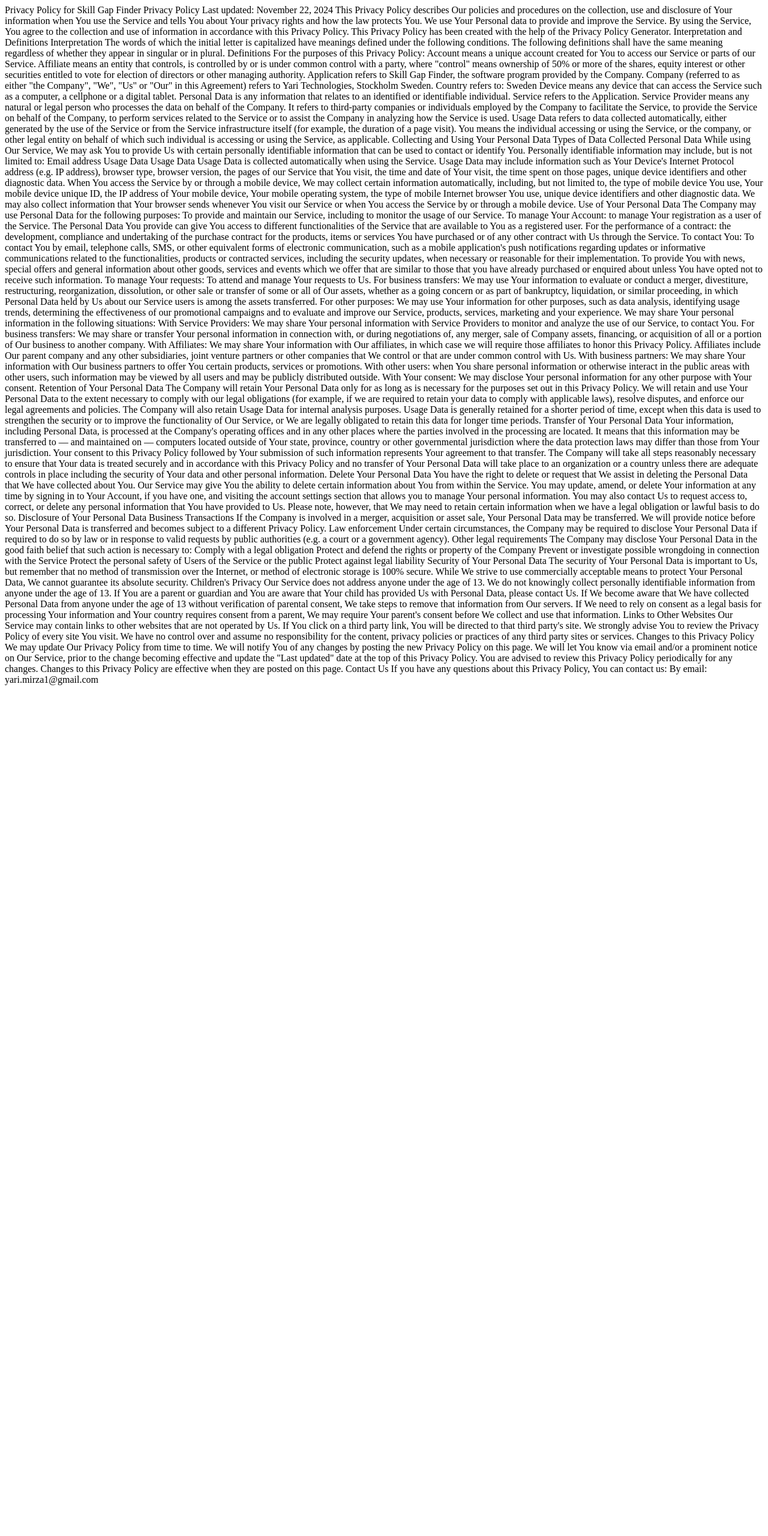
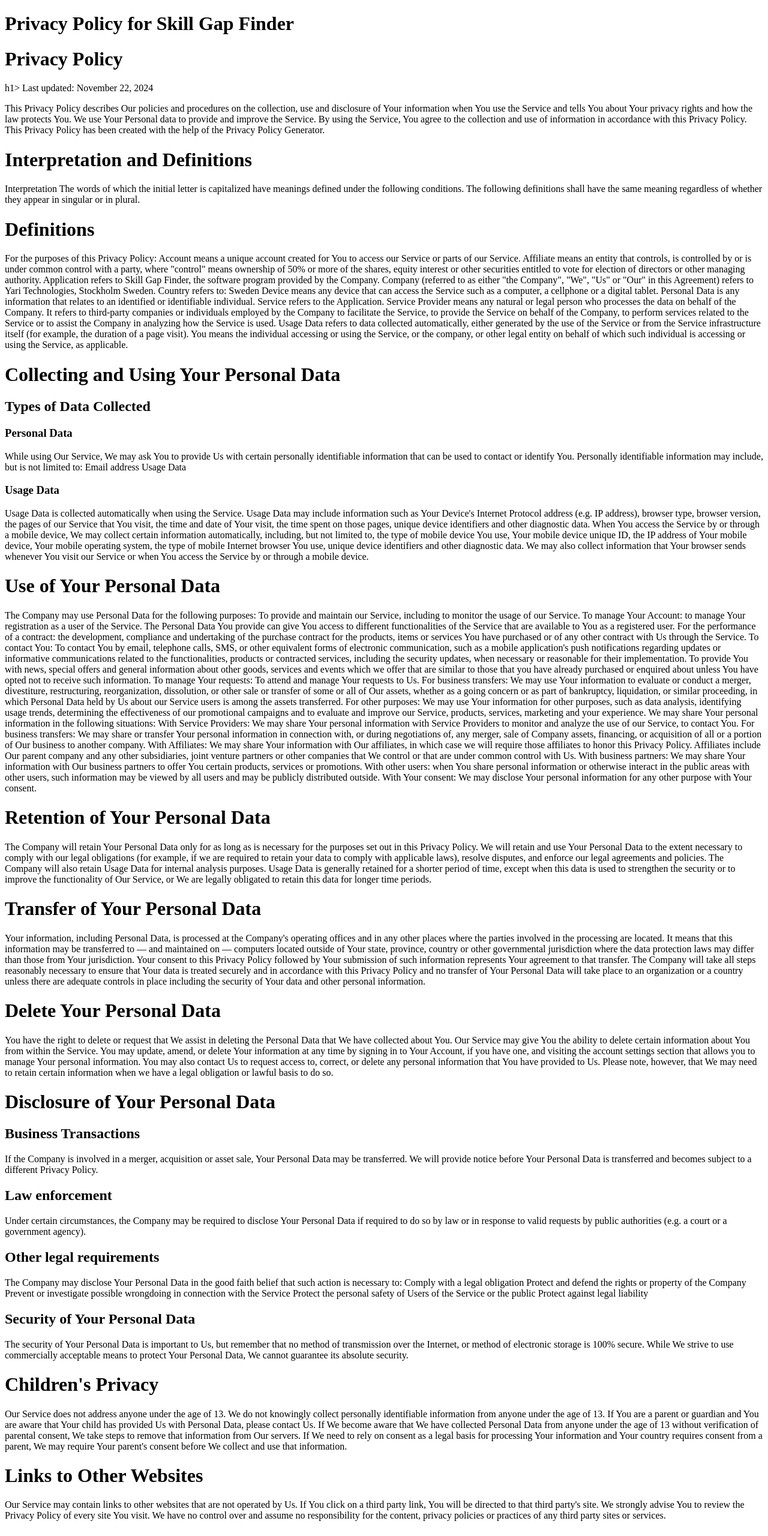
Before and after one commit to alineutron/hellowoldwebsite, a plain HTML site: page index.html in a window 1280 px wide. Shown: the top 2560 px of the page at 60% size. Before the commit the page ends 1150 px from the top, so only its background shows below. Drawn offline with Linux system fonts and the light colour scheme.

Commit message:
Update index.html

```diff
--- a/index.html
+++ b/index.html
@@ -4,20 +4,21 @@
     <title>Hello World</title>
 </head>
 <body>
-    Privacy Policy for Skill Gap Finder
+    <h1>Privacy Policy for Skill Gap Finder</h1>
 
-Privacy Policy
+    <h1>Privacy Policy</h1>h1>
     Last updated: November 22, 2024
-
+    <p>
     This Privacy Policy describes Our policies and procedures on the collection, use and disclosure of Your information when You use the Service and tells You about Your privacy rights and how the law protects You.
 
     We use Your Personal data to provide and improve the Service. By using the Service, You agree to the collection and use of information in accordance with this Privacy Policy. This Privacy Policy has been created with the help of the Privacy Policy Generator.
+    </p>
 
-Interpretation and Definitions
+    <h1>Interpretation and Definitions</h1>
     Interpretation
     The words of which the initial letter is capitalized have meanings defined under the following conditions. The following definitions shall have the same meaning regardless of whether they appear in singular or in plural.
 
-Definitions
+    <h1>Definitions</h1>
     For the purposes of this Privacy Policy:
 
     Account means a unique account created for You to access our Service or parts of our Service.
@@ -42,16 +43,16 @@ Usage Data refers to data collected automatically, either generated by the use o
 
     You means the individual accessing or using the Service, or the company, or other legal entity on behalf of which such individual is accessing or using the Service, as applicable.
 
-Collecting and Using Your Personal Data
-Types of Data Collected
-Personal Data
+    <h1>Collecting and Using Your Personal Data</h1>
+    <h2>Types of Data Collected</h2>
+    <h3>Personal Data</h3>
     While using Our Service, We may ask You to provide Us with certain personally identifiable information that can be used to contact or identify You. Personally identifiable information may include, but is not limited to:
 
     Email address
 
     Usage Data
 
-Usage Data
+    <h3>Usage Data</h3>
     Usage Data is collected automatically when using the Service.
 
     Usage Data may include information such as Your Device's Internet Protocol address (e.g. IP address), browser type, browser version, the pages of our Service that You visit, the time and date of Your visit, the time spent on those pages, unique device identifiers and other diagnostic data.
@@ -60,7 +61,7 @@ When You access the Service by or through a mobile device, We may collect certai
 
     We may also collect information that Your browser sends whenever You visit our Service or when You access the Service by or through a mobile device.
 
-Use of Your Personal Data
+    <h1>Use of Your Personal Data</h1>
     The Company may use Personal Data for the following purposes:
 
     To provide and maintain our Service, including to monitor the usage of our Service.
@@ -87,19 +88,20 @@ With Affiliates: We may share Your information with Our affiliates, in which cas
     With business partners: We may share Your information with Our business partners to offer You certain products, services or promotions.
     With other users: when You share personal information or otherwise interact in the public areas with other users, such information may be viewed by all users and may be publicly distributed outside.
     With Your consent: We may disclose Your personal information for any other purpose with Your consent.
-Retention of Your Personal Data
+
+    <h1>Retention of Your Personal Data</h1>
     The Company will retain Your Personal Data only for as long as is necessary for the purposes set out in this Privacy Policy. We will retain and use Your Personal Data to the extent necessary to comply with our legal obligations (for example, if we are required to retain your data to comply with applicable laws), resolve disputes, and enforce our legal agreements and policies.
 
     The Company will also retain Usage Data for internal analysis purposes. Usage Data is generally retained for a shorter period of time, except when this data is used to strengthen the security or to improve the functionality of Our Service, or We are legally obligated to retain this data for longer time periods.
 
-Transfer of Your Personal Data
+    <h1>Transfer of Your Personal Data</h1>
     Your information, including Personal Data, is processed at the Company's operating offices and in any other places where the parties involved in the processing are located. It means that this information may be transferred to — and maintained on — computers located outside of Your state, province, country or other governmental jurisdiction where the data protection laws may differ than those from Your jurisdiction.
 
     Your consent to this Privacy Policy followed by Your submission of such information represents Your agreement to that transfer.
 
     The Company will take all steps reasonably necessary to ensure that Your data is treated securely and in accordance with this Privacy Policy and no transfer of Your Personal Data will take place to an organization or a country unless there are adequate controls in place including the security of Your data and other personal information.
 
-Delete Your Personal Data
+    <h1>Delete Your Personal Data</h1>
     You have the right to delete or request that We assist in deleting the Personal Data that We have collected about You.
 
     Our Service may give You the ability to delete certain information about You from within the Service.
@@ -108,14 +110,14 @@ You may update, amend, or delete Your information at any time by signing in to Y
 
     Please note, however, that We may need to retain certain information when we have a legal obligation or lawful basis to do so.
 
-Disclosure of Your Personal Data
-Business Transactions
+    <h1>Disclosure of Your Personal Data</h1>
+    <h2>Business Transactions</h2>
     If the Company is involved in a merger, acquisition or asset sale, Your Personal Data may be transferred. We will provide notice before Your Personal Data is transferred and becomes subject to a different Privacy Policy.
 
-Law enforcement
+    <h2>Law enforcement</h2>
     Under certain circumstances, the Company may be required to disclose Your Personal Data if required to do so by law or in response to valid requests by public authorities (e.g. a court or a government agency).
 
-Other legal requirements
+    <h2>Other legal requirements</h2>
     The Company may disclose Your Personal Data in the good faith belief that such action is necessary to:
 
     Comply with a legal obligation
@@ -123,27 +125,27 @@ Protect and defend the rights or property of the Company
     Prevent or investigate possible wrongdoing in connection with the Service
     Protect the personal safety of Users of the Service or the public
     Protect against legal liability
-Security of Your Personal Data
+    <h2>Security of Your Personal Data</h2>
     The security of Your Personal Data is important to Us, but remember that no method of transmission over the Internet, or method of electronic storage is 100% secure. While We strive to use commercially acceptable means to protect Your Personal Data, We cannot guarantee its absolute security.
 
-Children's Privacy
+    <h1>Children's Privacy</h1>
     Our Service does not address anyone under the age of 13. We do not knowingly collect personally identifiable information from anyone under the age of 13. If You are a parent or guardian and You are aware that Your child has provided Us with Personal Data, please contact Us. If We become aware that We have collected Personal Data from anyone under the age of 13 without verification of parental consent, We take steps to remove that information from Our servers.
 
     If We need to rely on consent as a legal basis for processing Your information and Your country requires consent from a parent, We may require Your parent's consent before We collect and use that information.
 
-Links to Other Websites
+    <h1>Links to Other Websites</h1>
     Our Service may contain links to other websites that are not operated by Us. If You click on a third party link, You will be directed to that third party's site. We strongly advise You to review the Privacy Policy of every site You visit.
 
     We have no control over and assume no responsibility for the content, privacy policies or practices of any third party sites or services.
 
-Changes to this Privacy Policy
+    <h1>Changes to this Privacy Policy</h1>
     We may update Our Privacy Policy from time to time. We will notify You of any changes by posting the new Privacy Policy on this page.
 
     We will let You know via email and/or a prominent notice on Our Service, prior to the change becoming effective and update the "Last updated" date at the top of this Privacy Policy.
 
     You are advised to review this Privacy Policy periodically for any changes. Changes to this Privacy Policy are effective when they are posted on this page.
 
-Contact Us
+    <h1>Contact Us</h1>
     If you have any questions about this Privacy Policy, You can contact us:
 
     By email: yari.mirza1@gmail.com
```
Lines whose indentation alone changed are shown as unchanged.
